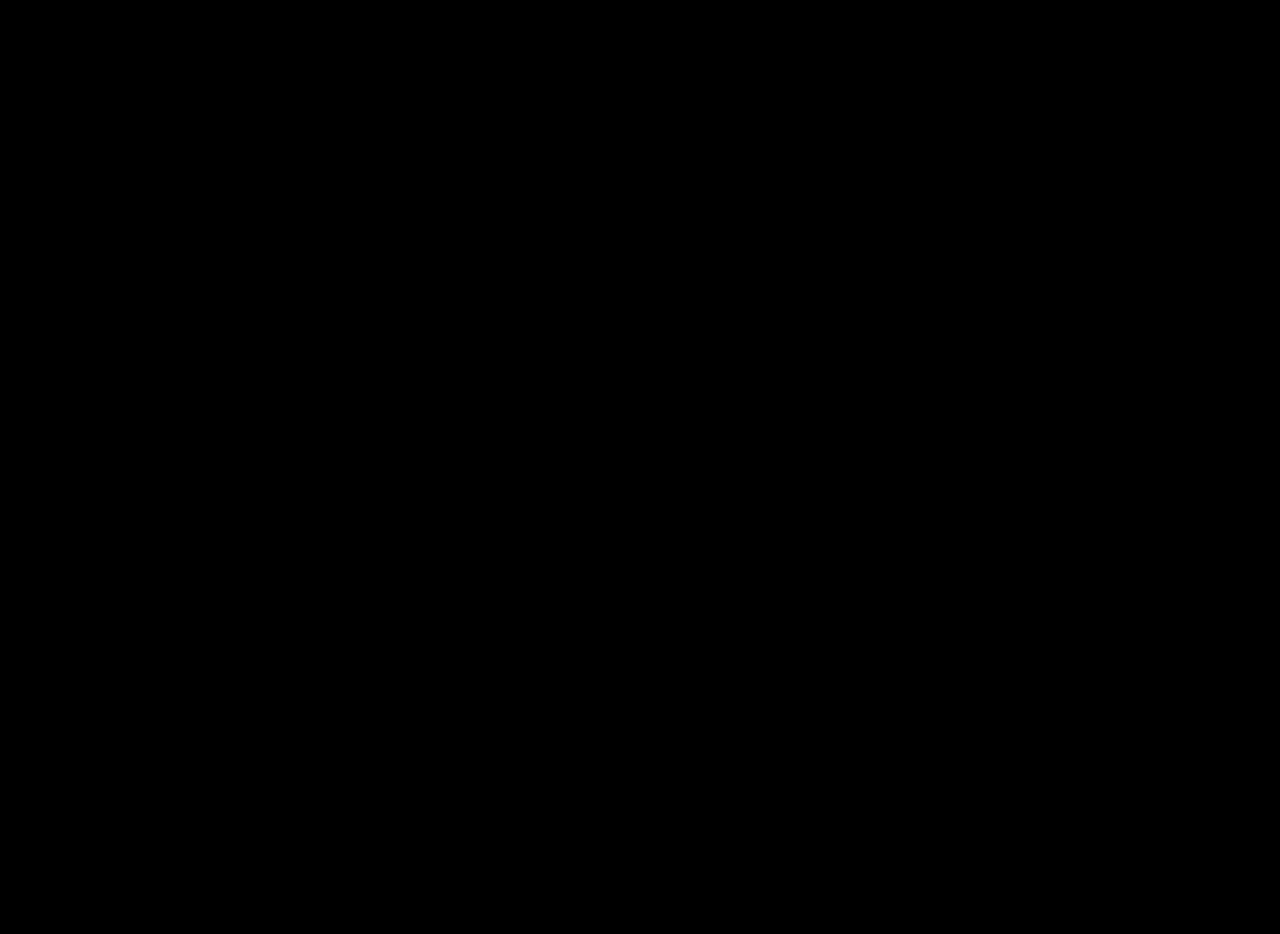
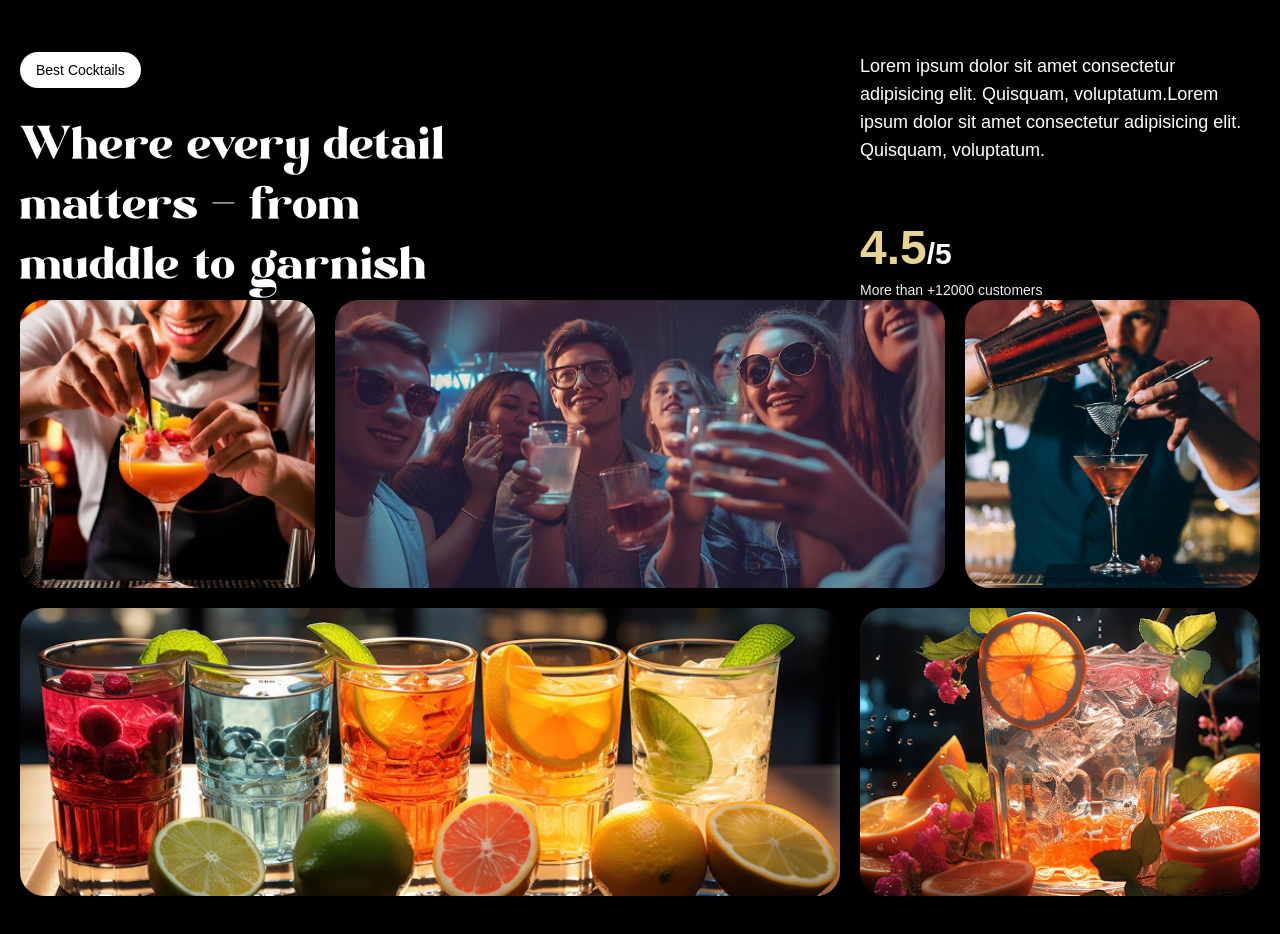
Before and after one commit to iftikharfadjar/gsap-cocktail, a React (Vite) app: page / in a window 1280 px wide. Shown: the part 1660-2594 px from the top of the page. Before the commit the page ends 2400 px from the top, so only its background shows below. Built offline with nearby package versions, Linux system fonts and the light colour scheme; the HTML template or start-up script is replaced by a standard one; a web font is replaced by a local one.

Commit message:
add about

```diff
--- a/src/app.jsx
+++ b/src/app.jsx
@@ -3,6 +3,8 @@
 import Navbar from "./components/Navbar";
 import Hero from "./components/Hero";
 import Cocktails from "./components/Cocktails";
+import About from "./components/About";
+
 //Global register plugin
 gsap.registerPlugin(ScrollTrigger, SplitText);
 
@@ -12,7 +14,8 @@
       <Navbar />
       <Hero />
       <Cocktails />
-      <div className="h-dvh bg bg-black"></div>
+      <About />
+      {/* <div className="h-dvh bg bg-black"></div>*/}
     </main>
   );
 };
--- /dev/null
+++ b/src/components/About.jsx
@@ -0,0 +1,98 @@
+import React from "react";
+import gsap from "gsap";
+import { SplitText } from "gsap/all";
+import { useGSAP } from "@gsap/react";
+
+const About = () => {
+  useGSAP(() => {
+    const titleSplit = SplitText.create("#about h2", { type: "words" });
+
+    const ScrollTimeline = gsap.timeline({
+      scrollTrigger: {
+        trigger: "#about",
+        start: "top center",
+      },
+    });
+
+    ScrollTimeline.from(titleSplit.words, {
+      opacity: 0,
+      duration: 1,
+      yPercent: 100,
+      ease: "expo.out",
+      stagger: 0.02,
+    }).from(
+      ".top-grid div, .bottom-grid div",
+      {
+        opacity: 0,
+        duration: 1,
+        ease: "power1.inOut",
+        stagger: 0.04,
+      },
+      "-=0.5",
+    );
+  });
+
+  return (
+    <div id="about">
+      <div className="mb-16 md:px-0 px-5">
+        <div className="content">
+          <div className="md:col-span-8">
+            <p className="badge">Best Cocktails</p>
+            <h2>
+              Where every detail matters <span className="text-white">-</span>{" "}
+              from muddle to garnish
+            </h2>
+          </div>
+
+          <div className="sub-content">
+            <p>
+              Lorem ipsum dolor sit amet consectetur adipisicing elit. Quisquam,
+              voluptatum.Lorem ipsum dolor sit amet consectetur adipisicing
+              elit. Quisquam, voluptatum.
+            </p>
+            <div>
+              <p className="md:text-3xl text-xl font-bold">
+                <span>4.5</span>/5
+              </p>
+              <p className="text-sm text-white-100">
+                More than +12000 customers
+              </p>
+            </div>
+          </div>
+        </div>
+
+        <div className="top-grid">
+          <div className="md:col-span-3">
+            <div className="noisy">
+              <img src="images/abt1.png" alt="grid-img-1" />
+            </div>
+          </div>
+          <div className="md:col-span-6">
+            <div className="noisy">
+              <img src="images/abt2.png" alt="grid-img-2" />
+            </div>
+          </div>
+          <div className="md:col-span-3">
+            <div className="noisy">
+              <img src="images/abt5.png" alt="grid-img-5" />
+            </div>
+          </div>
+        </div>
+
+        <div className="bottom-grid">
+          <div className="md:col-span-8">
+            <div className="noisy">
+              <img src="images/abt3.png" alt="grid-img-3" />
+            </div>
+          </div>
+          <div className="md:col-span-4">
+            <div className="noisy">
+              <img src="images/abt4.png" alt="grid-img-4" />
+            </div>
+          </div>
+        </div>
+      </div>
+    </div>
+  );
+};
+export default About;
--- a/src/components/Cocktails.jsx
+++ b/src/components/Cocktails.jsx
@@ -1,7 +1,23 @@
 import React from "react";
 import { cocktailLists, mockTailLists } from "../constants";
+import gsap from "gsap";
+import { useGSAP } from "@gsap/react";
 
 const Cocktails = () => {
+  useGSAP(() => {
+    const paralaxTimeline = gsap.timeline({
+      scrollTrigger: {
+        trigger: "#cocktails",
+        start: "top 30%",
+        end: "bottom 80%",
+        scrub: true,
+      },
+    });
+
+    paralaxTimeline.from("#c-left-leaf", { x: -100, y: 100 });
+    paralaxTimeline.from("#c-right-leaf", { x: 100, y: 100 });
+  });
+
   return (
     <section id="cocktails" className="noisy">
       <img
```
